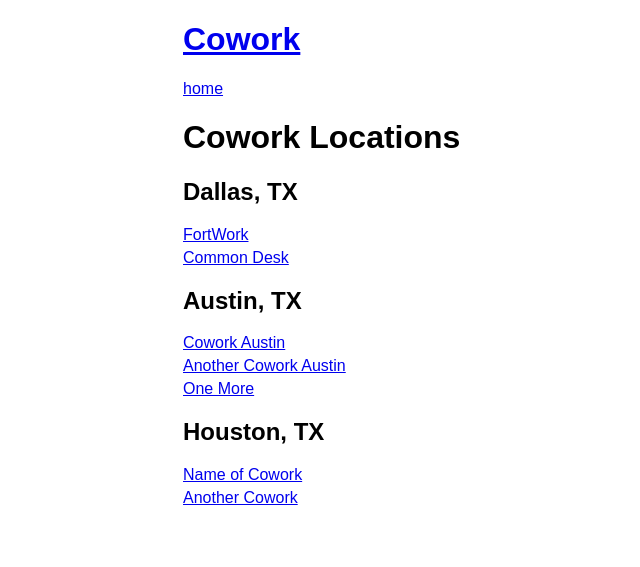
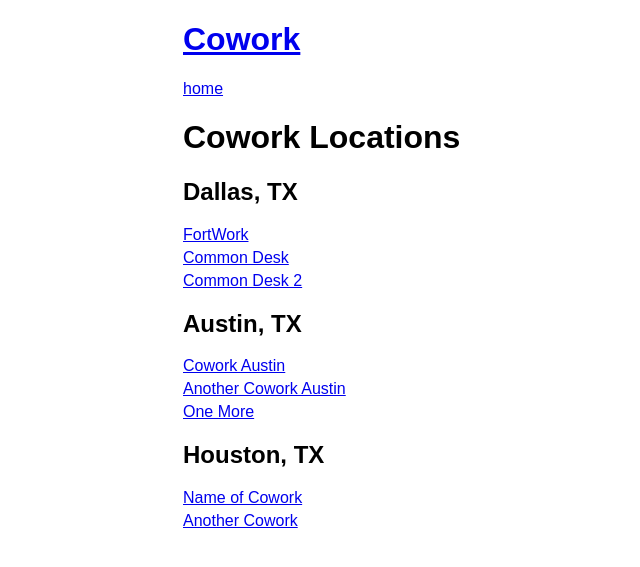
Before and after one commit to coworkingdotcom/cowork, a Jekyll site: the page built from index.html, in a window 1280 px wide. Shown: the top 567 px of the page, without its empty margins (72-712 px from the left). Built offline with Jekyll 4.4.1, drawn with Linux system fonts in a browser that asks for light colours; Markdown is read by kramdown in place of the engine named in the settings.

Commit message:
Update dallas_tx.yml

```diff
--- a/_data/dallas_tx.yml
+++ b/_data/dallas_tx.yml
@@ -3,3 +3,6 @@
 
 - name: Common Desk
   website: http://thecommondesk.com/
+
+- name: Common Desk 2
+  website: http://thecommondesk.com/
```
